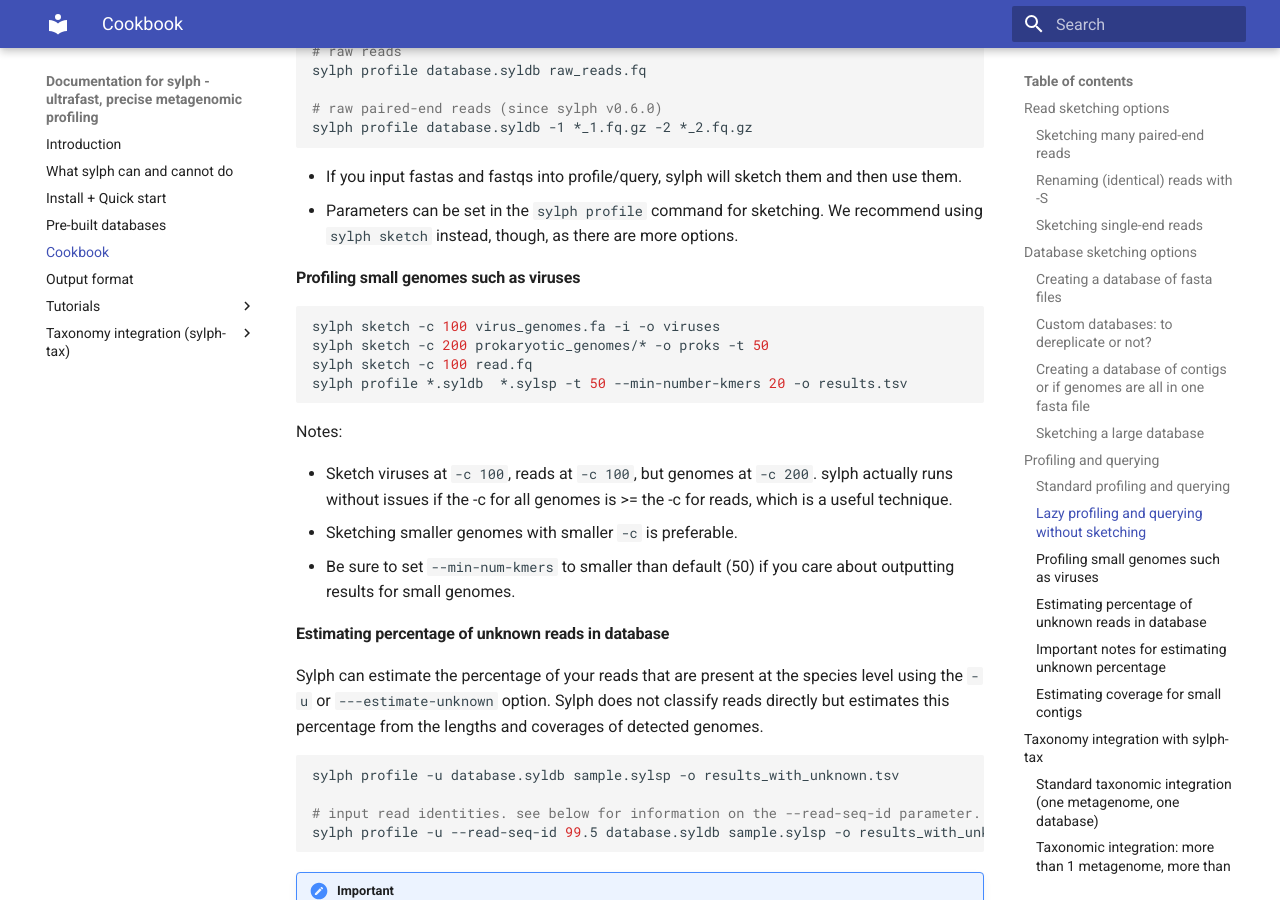
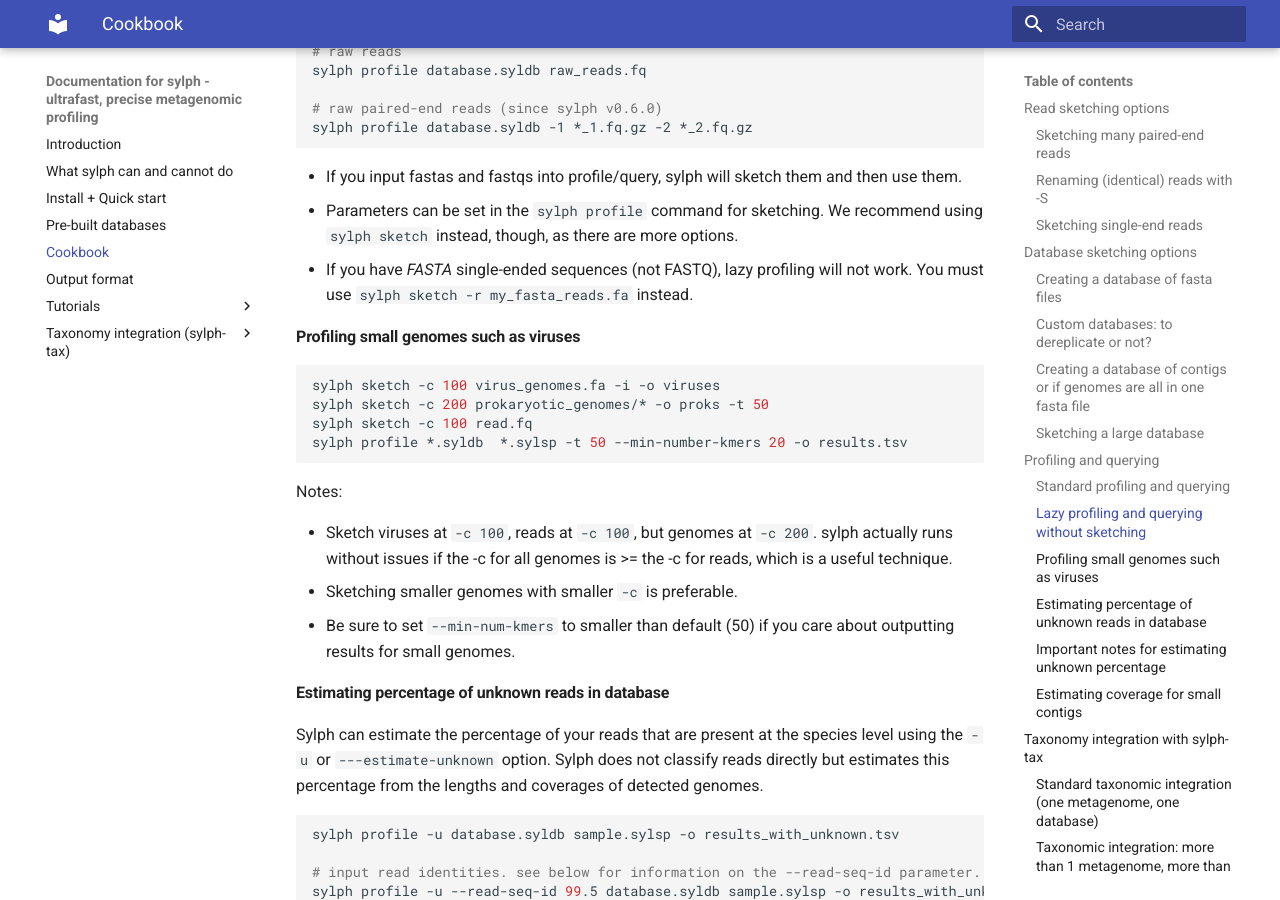
Before and after one commit to sylph-docs/sylph-docs.github.io, an MkDocs documentation site: the page built from docs/sylph-cookbook.md, in a window 1280 px wide and 900 px high, scrolled down 3373 px. Built offline with MkDocs 1.6.1 and Material for MkDocs 9.7.7, drawn with Linux system fonts in a browser that asks for light colours.

Commit message:
Update sylph-cookbook.md

```diff
--- a/docs/sylph-cookbook.md
+++ b/docs/sylph-cookbook.md
@@ -137,6 +137,7 @@ sylph profile database.syldb -1 *_1.fq.gz -2 *_2.fq.gz
 
 - If you input fastas and fastqs into profile/query, sylph will sketch them and then use them.
 - Parameters can be set in the `sylph profile` command for sketching. We recommend using `sylph sketch` instead, though, as there are more options.
+- If you have *FASTA* single-ended sequences (not FASTQ), lazy profiling will not work. You must use `sylph sketch -r my_fasta_reads.fa` instead.
 
 #### Profiling small genomes such as viruses
 
```
